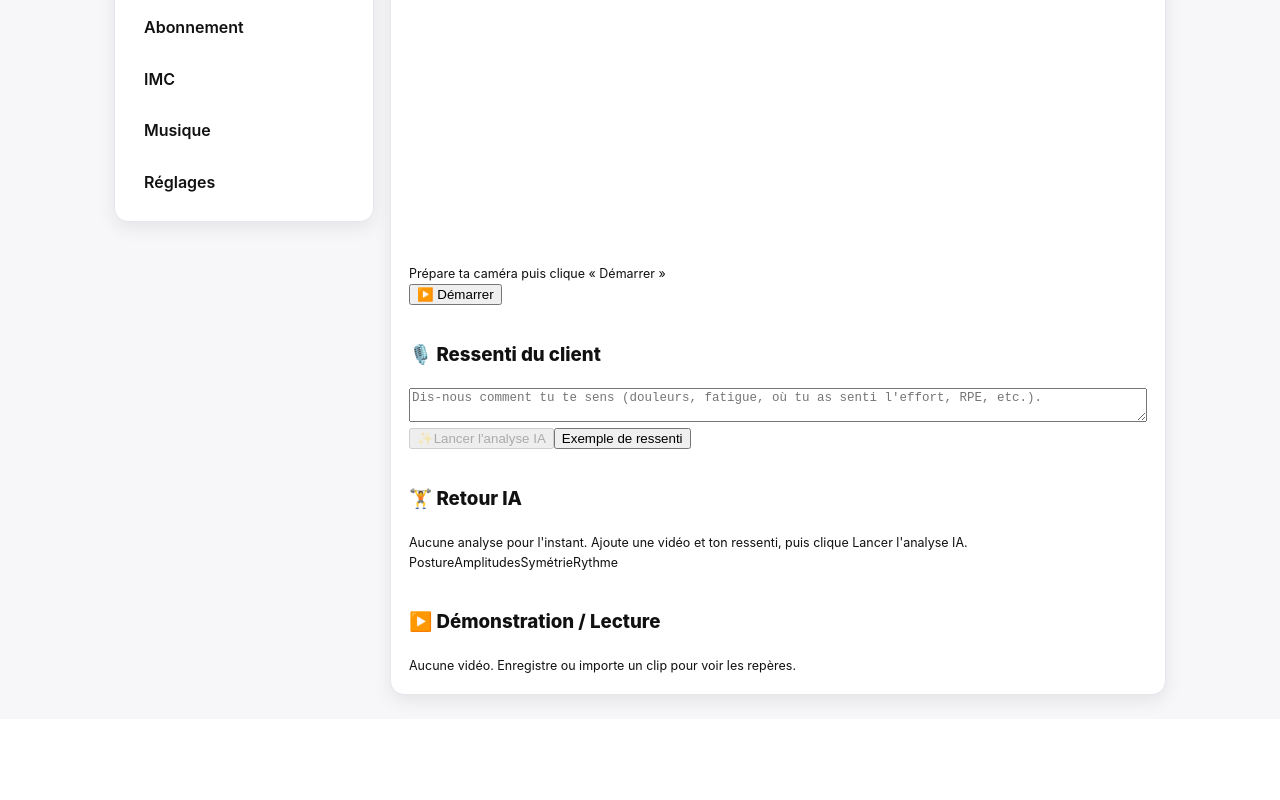
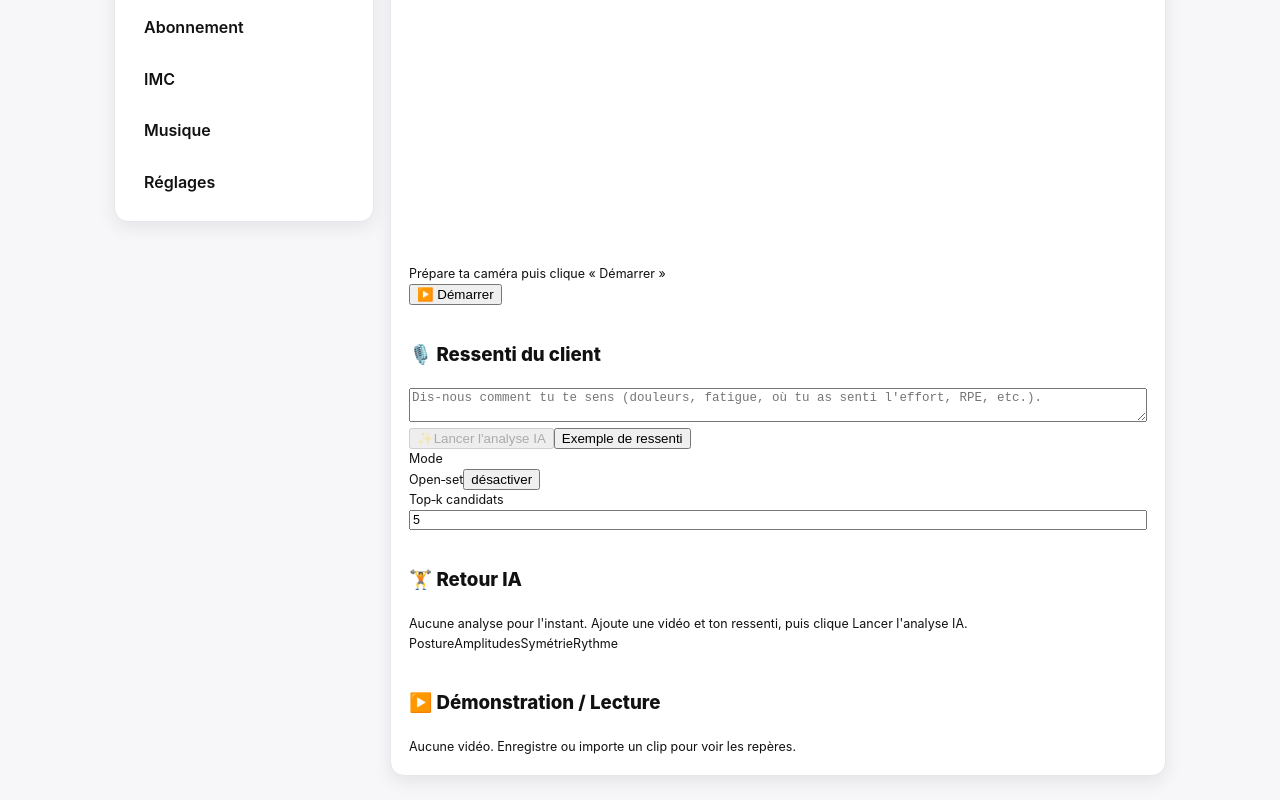
Before and after one commit to lebasquelyza/appli-files, a Next.js app in the folder apps/web/: page /dashboard/corrector in a window 1280 px wide. Shown: the part 518-1318 px from the top of the page. Before the commit the page ends 1237 px from the top, so only its background shows below. Built offline with nearby package versions, Linux system fonts and the light colour scheme.

Commit message:
Update page.tsx

```diff
--- a/apps/web/app/dashboard/corrector/page.tsx
+++ b/apps/web/app/dashboard/corrector/page.tsx
@@ -12,17 +12,22 @@ import { Tabs, TabsList, TabsTrigger, TabsContent } from "@/components/ui/tabs";
 import { Progress } from "@/components/ui/progress";
 import { Accordion, AccordionContent, AccordionItem, AccordionTrigger } from "@/components/ui/accordion";
 
+/* ===================== Types ===================== */
 interface AnalysisPoint { time: number; label: string; detail?: string; }
+interface Candidate { label: string; confidence: number; }
 interface AIAnalysis {
-  exercise: string;
-  confidence: number;
-  overall: string;
-  muscles: string[];
-  cues: string[];
-  extras?: string[];
-  timeline: AnalysisPoint[];
+  exercise: string;              // meilleur choix (top-1)
+  confidence: number;            // confiance du top-1 (0..1)
+  overall: string;               // commentaire global
+  muscles: string[];             // muscles détectés
+  cues: string[];                // consignes/corrections
+  extras?: string[];             // points complémentaires
+  timeline: AnalysisPoint[];     // repères temporels
+  candidates?: Candidate[];      // top-k alternatives
+  rawText?: string;              // texte brut éventuel du modèle
 }
 
+/* ===================== Constantes ===================== */
 const CLIENT_PROXY_MAX_BYTES =
   typeof process !== "undefined" && process.env.NEXT_PUBLIC_PROXY_UPLOAD_MAX_BYTES
     ? Number(process.env.NEXT_PUBLIC_PROXY_UPLOAD_MAX_BYTES)
@@ -37,6 +42,7 @@ function Spinner({ className = "" }: { className?: string }) {
   );
 }
 
+/* ===================== Page ===================== */
 export default function Page() {
   return (
     <>
@@ -51,6 +57,7 @@ export default function Page() {
   );
 }
 
+/* ===================== Composant principal ===================== */
 function CoachAnalyzer() {
   const [blobUrl, setBlobUrl] = useState<string | null>(null);
   const [fileName, setFileName] = useState<string | null>(null);
@@ -62,6 +69,11 @@ function CoachAnalyzer() {
   const [status, setStatus] = useState<string>("");
   const [errorMsg, setErrorMsg] = useState<string>("");
 
+  // Open-set options
+  const [maxCandidates, setMaxCandidates] = useState<number>(5);
+  const [openSet, setOpenSet] = useState<boolean>(true); // détection sans restriction
+
+  // cooldown (429, 504)
   const [cooldown, setCooldown] = useState<number>(0);
   useEffect(() => {
     if (cooldown <= 0) return;
@@ -99,7 +111,6 @@ function CoachAnalyzer() {
   }
 
   async function uploadWithSignedUrl(f: File): Promise<{ path: string; readUrl: string }> {
-    // 1) demander une URL signée d'UPLOAD
     const r = await fetch("/api/videos/sign-upload", {
       method: "POST",
       headers: { "content-type": "application/json" },
@@ -108,7 +119,6 @@ function CoachAnalyzer() {
     if (!r.ok) throw new Error(`sign-upload: HTTP ${r.status} ${await r.text()}`);
     const { signedUrl, path } = await r.json();
 
-    // 2) PUT du fichier sur l'URL signée
     const put = await fetch(signedUrl, {
       method: "PUT",
       headers: {
@@ -119,7 +129,6 @@ function CoachAnalyzer() {
     });
     if (!put.ok) throw new Error(`upload PUT failed: ${put.status} ${await put.text()}`);
 
-    // 3) créer une URL signée de lecture
     const r2 = await fetch("/api/storage/sign-read", {
       method: "POST",
       headers: { "content-type": "application/json" },
@@ -170,9 +179,15 @@ function CoachAnalyzer() {
       if (!fileUrl) throw new Error("Upload échoué (aucune URL retournée)");
       setProgress(75);
 
-      // 2) APPEL IA
+      // 2) APPEL IA (open-set, top-k candidats)
       void fakeProgress(setProgress, 80, 98);
       setStatus("Analyse IA…");
+
+      const promptHints = `Tu es un assistant d’analyse de mouvement sportif.\n` +
+        `Tâche: identifier l’exercice visible dans la vidéo (open-set).\n` +
+        `Contraintes:\n- Si aucun exercice n’est clairement visible, réponds "inconnu" avec faible confiance.\n` +
+        `- Justifie en 1-2 phrases (overall).\n- Donne un top-k d’hypothèses (candidates) avec confidences [0..1].`;
+
       const res = await fetch("/api/analyze", {
         method: "POST",
         headers: { "content-type": "application/json" },
@@ -182,6 +197,9 @@ function CoachAnalyzer() {
           feeling,
           fileUrl,
           economyMode: true,
+          openSet,                 // <— mode open-set
+          maxCandidates,           // <— top-k candidats souhaités
+          promptHints,             // <— indice de prompt pour le backend
         }),
       });
 
@@ -206,9 +224,19 @@ function CoachAnalyzer() {
       }
 
       const data: Partial<AIAnalysis> = await res.json();
+
+      // --- Normalisation open-set ---
+      const candidates = Array.isArray((data as any)?.candidates)
+        ? ((data as any).candidates as any[])
+            .map((c) => ({ label: String(c?.label || ""), confidence: typeof c?.confidence === "number" ? c.confidence : 0 }))
+            .filter((c) => c.label)
+        : [];
+
+      const top = chooseTopCandidate(data.exercise, data.confidence, candidates);
+
       const safe: AIAnalysis = {
-        exercise: (data.exercise || "exercice_inconnu").toString(),
-        confidence: typeof data.confidence === "number" ? data.confidence : 0.5,
+        exercise: top.label || (data.exercise || "exercice_inconnu").toString(),
+        confidence: typeof top.confidence === "number" ? top.confidence : (typeof data.confidence === "number" ? data.confidence : 0.5),
         overall:
           (data.overall && data.overall.trim()) ||
           "Analyse effectuée mais je manque d’indices visuels. Réessaie avec un angle plus net / cadrage entier.",
@@ -219,6 +247,8 @@ function CoachAnalyzer() {
           Array.isArray(data.timeline)
             ? data.timeline.filter(v => typeof v?.time === "number" && typeof v?.label === "string")
             : [],
+        candidates,
+        rawText: (data as any)?.rawText,
       };
 
       setAnalysis(safe);
@@ -302,6 +332,32 @@ function CoachAnalyzer() {
             </Button>
           </div>
 
+          {/* Open-set options UI */}
+          <div className="mt-2 grid grid-cols-2 gap-2 text-xs">
+            <div className="rounded-xl border p-2">
+              <div className="font-medium mb-1">Mode</div>
+              <div className="flex items-center gap-2">
+                <Badge variant={openSet ? "default" : "secondary"}>Open‑set</Badge>
+                <button className="underline" onClick={() => setOpenSet(v => !v)}>
+                  {openSet ? "désactiver" : "activer"}
+                </button>
+              </div>
+            </div>
+            <div className="rounded-xl border p-2">
+              <div className="font-medium mb-1">Top‑k candidats</div>
+              <div className="flex items-center gap-2">
+                <Input
+                  type="number"
+                  className="h-8 w-20"
+                  min={1}
+                  max={10}
+                  value={maxCandidates}
+                  onChange={(e) => setMaxCandidates(Math.max(1, Math.min(10, Number(e.target.value) || 5)))}
+                />
+              </div>
+            </div>
+          </div>
+
           {(isAnalyzing || progress > 0 || errorMsg || status) && (
             <div className="space-y-2">
               <Progress value={progress} />
@@ -320,14 +376,34 @@ function CoachAnalyzer() {
 
           {analysis && (
             <div className="space-y-4">
+              {/* Top‑1 + confiance */}
               <div className="flex items-center flex-wrap gap-2">
                 <Badge variant="secondary">Exercice détecté : {analysis.exercise || "inconnu"}</Badge>
                 <span className="text-xs text-muted-foreground">Confiance : {Math.round((analysis.confidence ?? 0) * 100)}%</span>
               </div>
 
-              <p className="text-sm leading-relaxed">
-                {analysis.overall?.trim() || "Pas d’observations précises. Réessaie avec un angle plus net / cadrage entier."}
-              </p>
+              {/* Top‑k candidats */}
+              {analysis.candidates && analysis.candidates.length > 0 && (
+                <div className="space-y-2">
+                  <h4 className="text-sm font-medium">Autres hypothèses</h4>
+                  <div className="flex flex-wrap gap-2">
+                    {analysis.candidates.map((c, i) => (
+                      <button
+                        key={`${c.label}-${i}`}
+                        onClick={() => setAnalysis(a => a ? { ...a, exercise: c.label, confidence: c.confidence } : a)}
+                        className="rounded-full border px-3 py-1 text-xs hover:bg-accent"
+                        title="Définir comme exercice choisi"
+                      >
+                        {c.label} · {Math.round(c.confidence * 100)}%
+                      </button>
+                    ))}
+                  </div>
+                </div>
+              )}
+
+              {analysis.overall?.trim() && (
+                <p className="text-sm leading-relaxed">{analysis.overall.trim()}</p>
+              )}
 
               <div className="space-y-2">
                 <h4 className="text-sm font-medium">Muscles principalement sollicités</h4>
@@ -639,3 +715,13 @@ function loadImage(src: string): Promise<HTMLImageElement> {
     img.src = src;
   });
 }
+
+/* ===================== Utilitaires open‑set ===================== */
+function chooseTopCandidate(primary?: string | null, primaryConf?: number, candidates?: Candidate[]) {
+  const list = [...(candidates || [])];
+  if (primary && !list.find(c => c.label === primary)) {
+    list.unshift({ label: primary, confidence: typeof primaryConf === "number" ? primaryConf : 0 });
+  }
+  list.sort((a, b) => (b.confidence || 0) - (a.confidence || 0));
+  return list[0] || { label: primary || "exercice_inconnu", confidence: typeof primaryConf === "number" ? primaryConf : 0 };
+}
```
